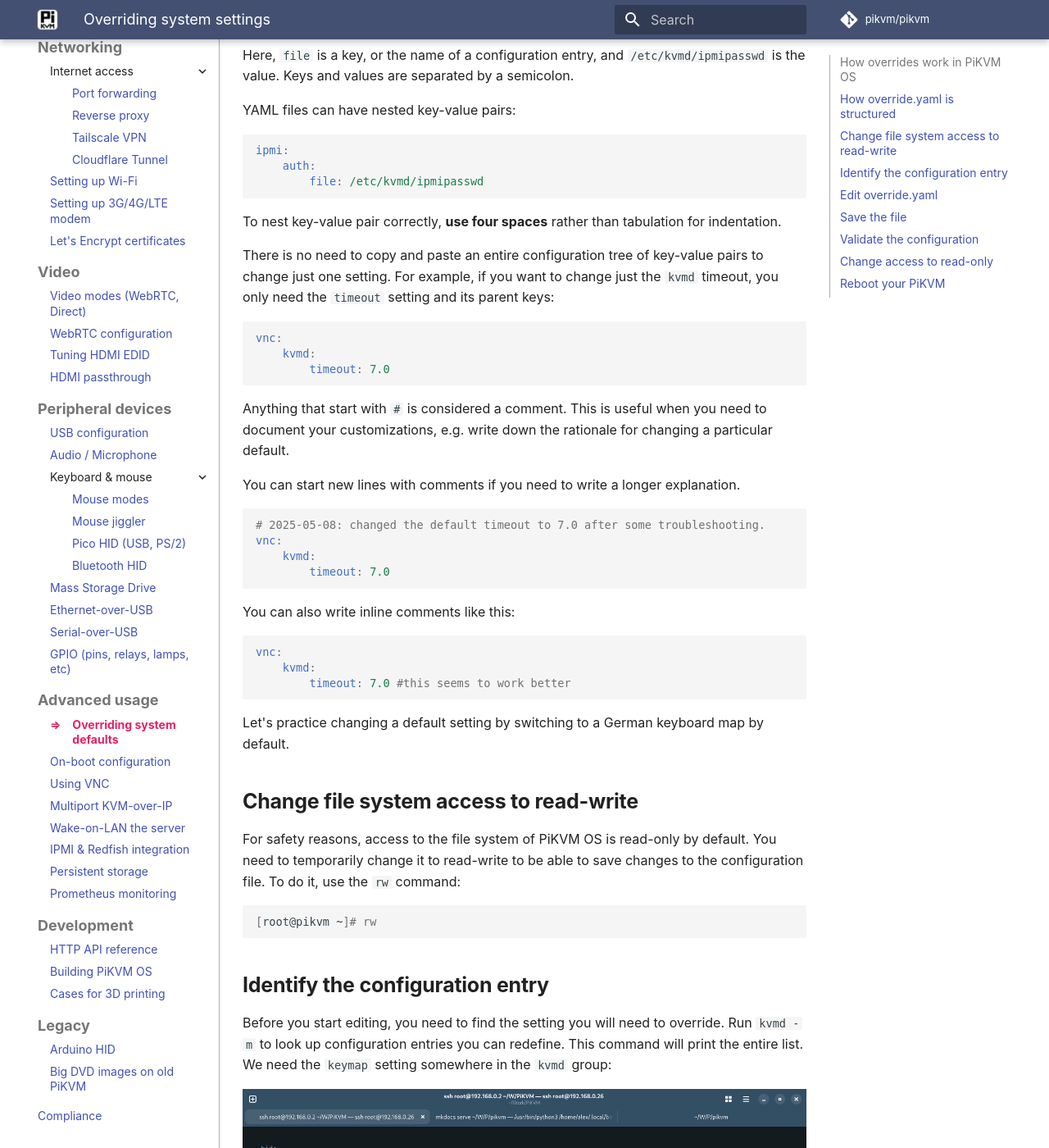
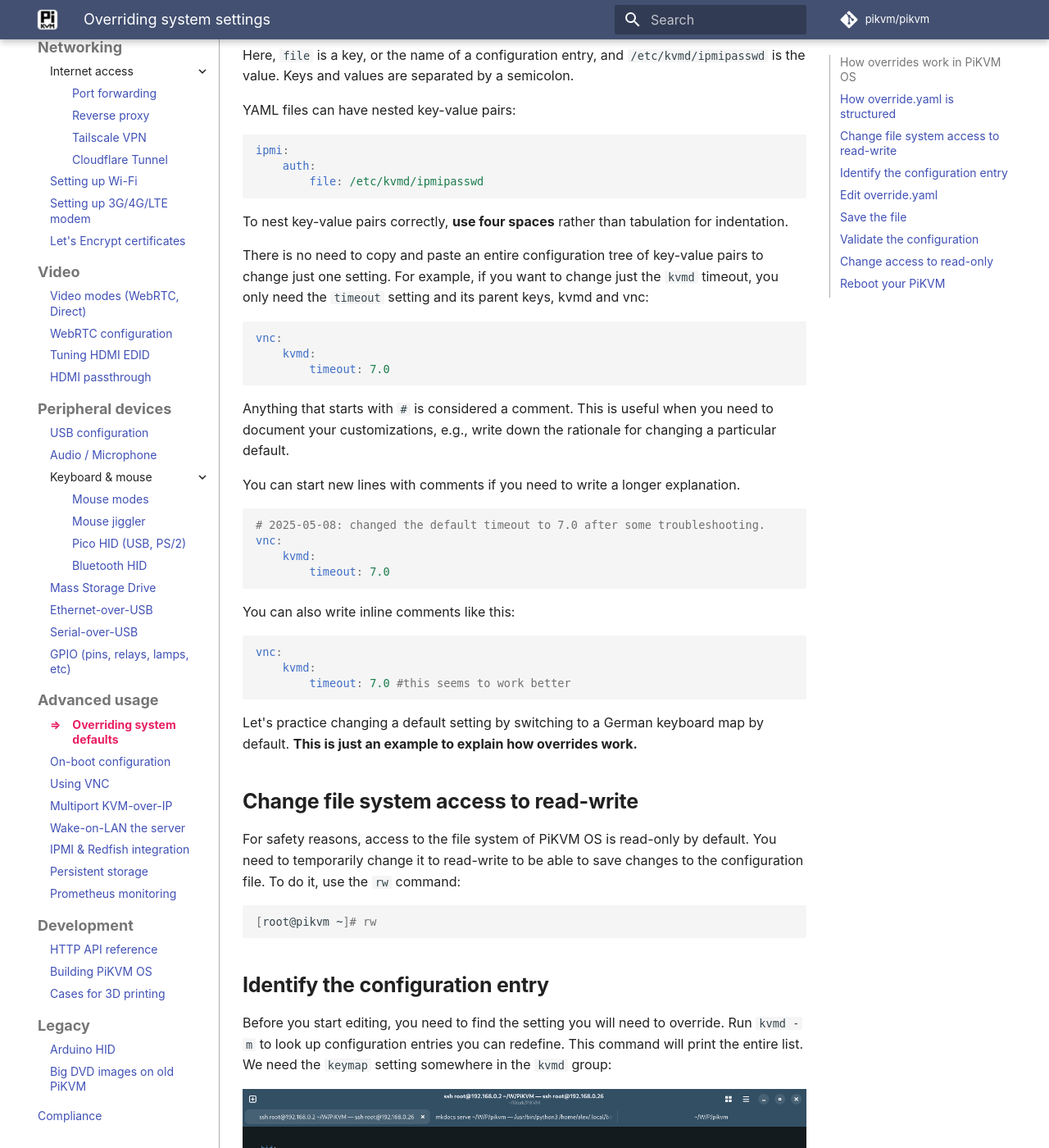
Before and after one commit to pikvm/pikvm, an MkDocs documentation site: the page built from docs/override.md, in a window 1280 px wide and 1400 px high, scrolled down 713 px. Shown: the whole window at 82% size. Built offline with MkDocs 1.6.1 and Material for MkDocs 9.7.7, drawn with Linux system fonts in a browser that asks for light colours; some web fonts are replaced; comment, search, counter and statistics services are not loaded; some of the changed text lies outside the part shown.

Commit message:
Quick fixes for teh override doc (#1527)

````diff
--- a/docs/override.md
+++ b/docs/override.md
@@ -31,9 +31,9 @@
         file: /etc/kvmd/ipmipasswd
 ```
 
-To nest key-value pair correctly, **use four spaces** rather than tabulation for indentation.
+To nest key-value pairs correctly, **use four spaces** rather than tabulation for indentation.
 
-There is no need to copy and paste an entire configuration tree of key-value pairs to change just one setting. For example, if you want to change just the `kvmd` timeout, you only need the `timeout` setting and its parent keys:
+There is no need to copy and paste an entire configuration tree of key-value pairs to change just one setting. For example, if you want to change just the `kvmd` timeout, you only need the `timeout` setting and its parent keys, kvmd and vnc:
 
 ```yaml
 vnc:
@@ -41,7 +41,7 @@
         timeout: 7.0
 ```
 
-Anything that start with `#` is considered a comment. This is useful when you need to document your customizations, e.g. write down the rationale for changing a particular default.
+Anything that starts with `#` is considered a comment. This is useful when you need to document your customizations, e.g., write down the rationale for changing a particular default.
 
 You can start new lines with comments if you need to write a longer explanation.
 
@@ -60,7 +60,7 @@
         timeout: 7.0 #this seems to work better
 ```
 
-Let's practice changing a default setting by switching to a German keyboard map by default.
+Let's practice changing a default setting by switching to a German keyboard map by default. **This is just an example to explain how overrides work.**
 
 ## Change file system access to read-write
 
@@ -116,7 +116,7 @@
 
 ![Save and exit](save-exit.png)
 
-`^` stands for **Ctrl** on Windows and Linux, and for **Cmd** on macOS. `M` stands for **Alt**.
+`^` stands for **Ctrl** on Windows and Linux and for **Cmd** on macOS. `M` stands for **Alt**.
 
 Press **Ctrl+O** to save the configuration file and then **Ctrl+X** to quit nano.
 
@@ -136,7 +136,7 @@
 ConfigError: The node 'vnc' must be a dictionary
 ```
 
-If you see any errors in the output, fix them, and run `kvmd -m` again to verify that the error is gone.
+If you see any errors in the output, fix them and run `kvmd -m` again to verify that the error is gone.
 
 Note that `kvmd -m` does not validate configuration entries for correct key names. So if your changes don't work, that's #1 thing to check for when troubleshooting.
 
````
Also changed, not shown: other parts of docs/override.md (+2 -2 lines).
